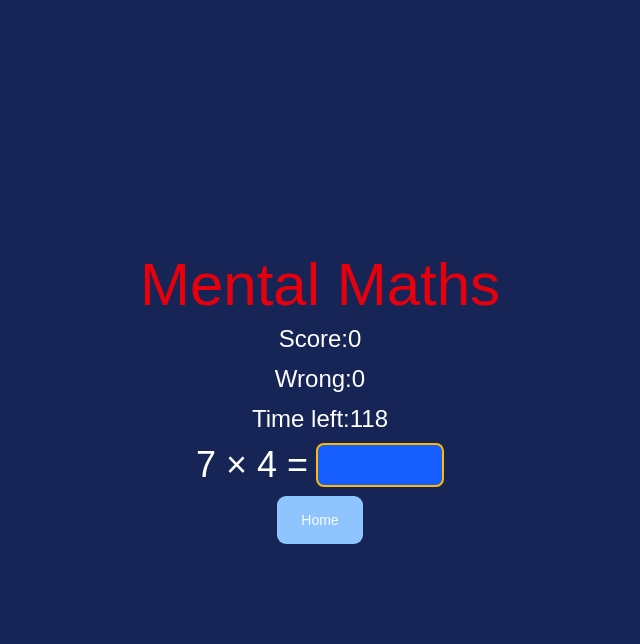
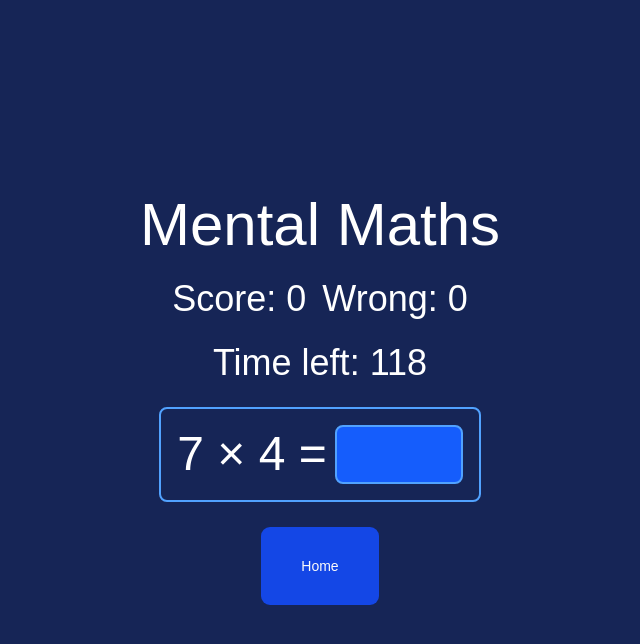
Before and after one commit to alexp990/mental-math-web, a React (Vite) app: page / in a window 1280 px wide. Both pictures are taken after a click on the button "Start Game". Shown: the top 644 px of the page, without its empty margins (320-960 px from the left). Built offline with nearby package versions, Linux system fonts and the light colour scheme.

Commit message:
improved gamescreen style

```diff
--- a/src/GameScreen.jsx
+++ b/src/GameScreen.jsx
@@ -112,24 +112,26 @@ export function GameScreen({ onGoHome, selectedModes, ranges, onGameOver, userTi
   }, [time, score, wrong, onGameOver]);
 
   return (
-    <div className='flex flex-col justify-center items-center gap-2 text-6xl text-red-600'>
+    <div className='flex flex-col justify-center items-center gap-6 text-6xl text-white'>
       Mental Maths
-      <div className="text-2xl text-white">Score:{score}</div>
-      <div className='text-2xl text-white'>Wrong:{wrong}</div>
-      <div className="text-2xl text-white" >Time left:{time}</div>
-      <div className='flex flex-row justify-center items-center gap-2 text-4xl text-white'>
+      <div className='flex flex-row justify-centere items-center gap-4'>
+        <div className="text-4xl text-white">Score: {score}</div>
+        <div className='text-4xl text-white'>Wrong: {wrong}</div>
+      </div>
+      <div className="text-4xl text-white" >Time left: {time}</div>
+      <div className='flex flex-row justify-center items-center gap-2 text-5xl text-white border-2 border-blue-400 p-4 rounded-md'>
         <div className='whitespace-nowrap '>
           {currQuestion.num1} {wordToSymbolMap[currQuestion.operator]} {currQuestion.num2} =
         </div>
         {/* Makes button flash green/red depending on answer*/}
-        <input autoFocus type="text" className={`w-32 outline-none  border-2 border-amber-400 rounded-md bg-blue-600 ${flash === "green"
+        <input autoFocus type="text" className={`w-32  outline-none border-2 rounded-md border-blue-400 bg-blue-600 ${flash === "green"
           ? "bg-green-500 border-green-500"
           : flash === "red"
             ? "bg-red-500 border-red-500"
-            : "bg-blue-600 border-amber-400"
+            : "bg-blue-600 border-blue-400"
           }`} value={answer} onChange={(e) => setAnswer(e.target.value)} />
       </div>
-      <Button className='bg-blue-300 hover:bg-blue-200 w-fit p-6' onClick={onGoHome}>Home</Button>
+      <Button className='bg-blue-700 hover:bg-blue-500 w-30 h-20 p-6' onClick={onGoHome}>Home</Button>
     </div>
   );
 }
```
